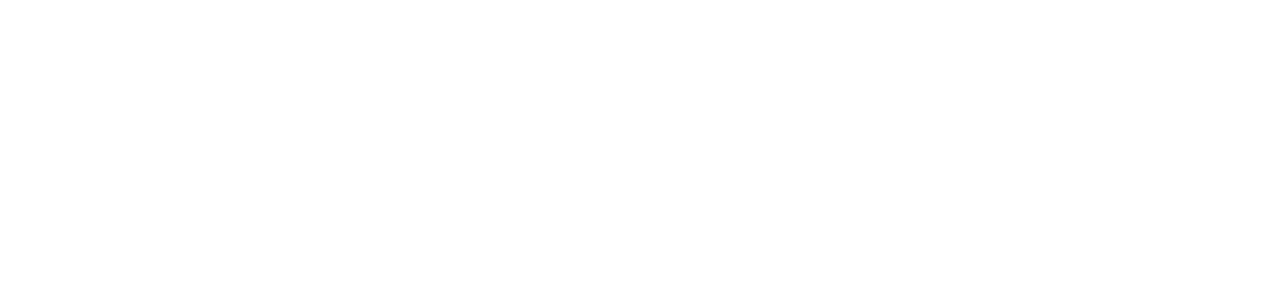
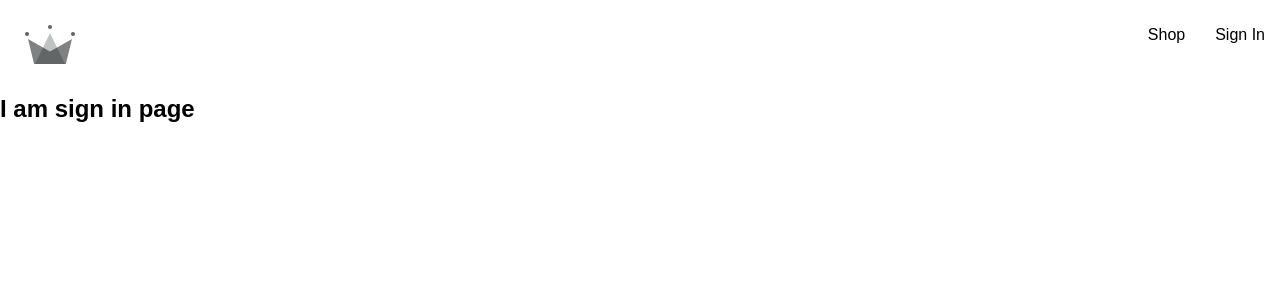
Before and after one commit to 19anim/react_capstone, a React (Create React App) app: page /sign-in in a window 1280 px wide. Before the commit this address had no page. Shown: the top 300 px of the page. Built offline with nearby package versions, Linux system fonts and the light colour scheme; a web font is replaced by a local one.

Commit message:
Sign in component

```diff
--- a/package.json
+++ b/package.json
@@ -6,6 +6,7 @@
     "@testing-library/jest-dom": "^5.16.5",
     "@testing-library/react": "^13.4.0",
     "@testing-library/user-event": "^13.5.0",
+    "firebase": "^9.17.1",
     "react": "^18.2.0",
     "react-dom": "^18.2.0",
     "react-router-dom": "6",
--- a/src/App.js
+++ b/src/App.js
@@ -2,6 +2,7 @@
 
 import Home from "./routes/home/home.component";
 import Navigation from "./routes/navigation/navigation.component";
+import SignIn from "./routes/sign-in/sign-in.component";
 
 const Shop = () => {
   return (
@@ -17,6 +18,7 @@
       <Route path="/" element={<Navigation />}>
         <Route index element={<Home />} />
         <Route path="/shop" element={<Shop />} />
+        <Route path="/sign-in" element={<SignIn />} />
       </Route>
     </Routes>
   );
--- a/src/routes/navigation/navigation.component.jsx
+++ b/src/routes/navigation/navigation.component.jsx
@@ -1,6 +1,6 @@
 import { Outlet, Link } from "react-router-dom";
 import { Fragment } from "react";
-import { ReactComponent as JagerLogo } from "../../assets/logo.svg";
+import { ReactComponent as Logo } from "../../assets/crown.svg";
 import "./navigation.styles.scss";
 
 const Navigation = () => {
@@ -8,11 +8,14 @@
     <Fragment>
       <div className="navigation">
         <Link className="logo-container" to="/">
-          <JagerLogo />
+          <Logo />
         </Link>
         <div className="nav-links-container">
           <Link className="nav-link" to="/shop">
             Shop
+          </Link>
+          <Link className="nav-link" to="/sign-in">
+            Sign In
           </Link>
         </div>
       </div>
--- /dev/null
+++ b/src/routes/sign-in/sign-in.component.jsx
@@ -0,0 +1,9 @@
+const SignIn = () => {
+    return (
+        <div className="sign-in">
+            <h2>I am sign in page</h2>
+        </div>
+    )
+}
+
+export default SignIn;
```
Also changed, not shown: src/assets/logo_2.svg (added), 1 other file (tests, documents, lock files or other folders).
